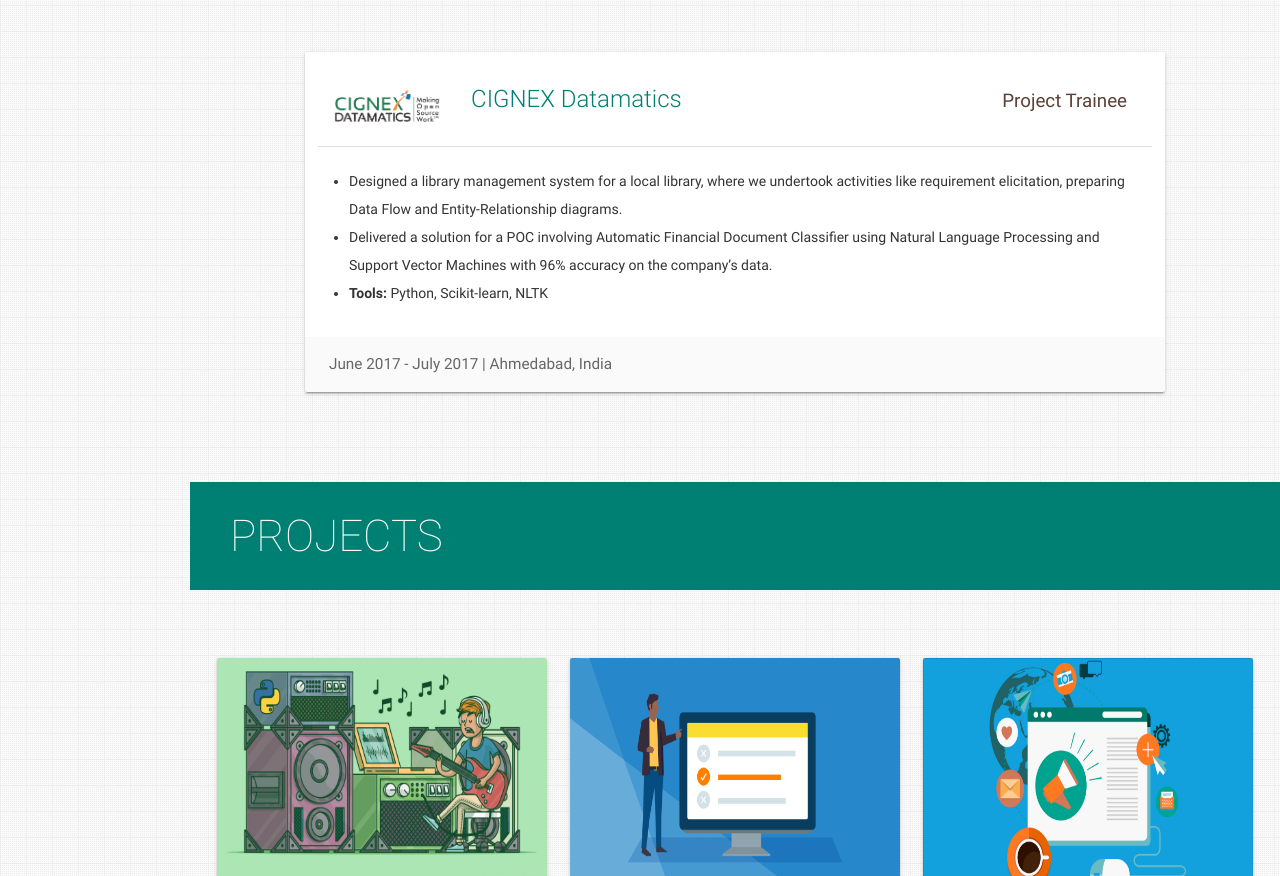
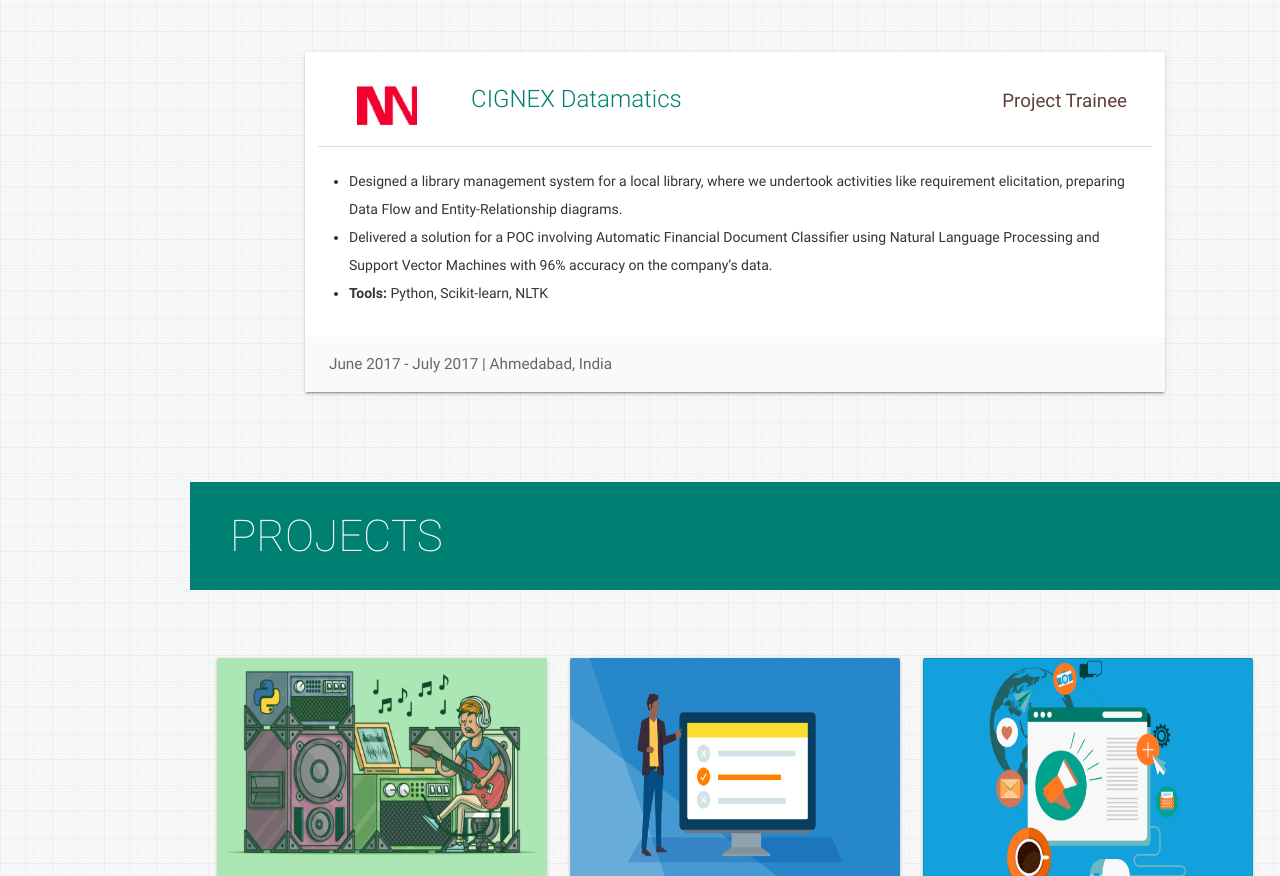
Before and after one commit to Kenpachi99/kenpachi99.github.io, a plain HTML site: page index.html in a window 1280 px wide. Shown: the part 3141-4017 px from the top of the page. Drawn offline with nearby package versions, Linux system fonts and the light colour scheme.

Commit message:
adding nolta

```diff
--- a/index.html
+++ b/index.html
@@ -431,8 +431,8 @@ of each drug container to estimate the degradation of the drug.
           <div class="card-content">
             <div class="row">
               <div class="col s12 m2">
-                <a href="https://www.cignex.com" target="_blank"><img alt="Cignex logo"
-                    src="/assets/img/exp-cignex-logo.png" class="responsive-img center-block" /></a>
+                <a href="https://nolta.co.in/" target="_blank"><img alt="Nolta logo"
+                    src="/assets/img/nolta_india_private_limited_logo.jpg" class="responsive-img center-block" /></a>
               </div>
               <div class="col s12 m10">
                 <p>
```
Also changed, not shown: assets/img/nolta_india_private_limited_logo.jpg (added).
